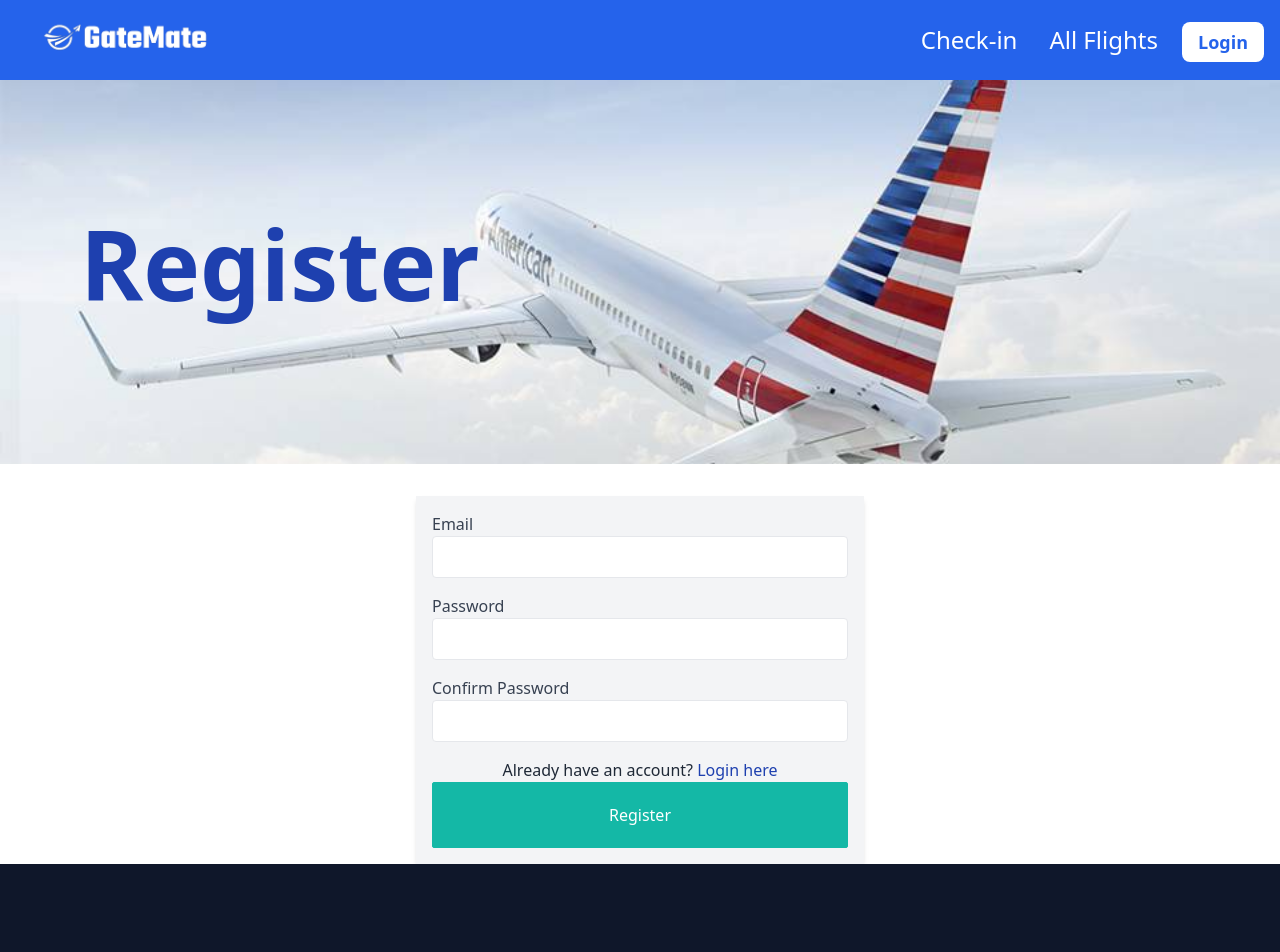
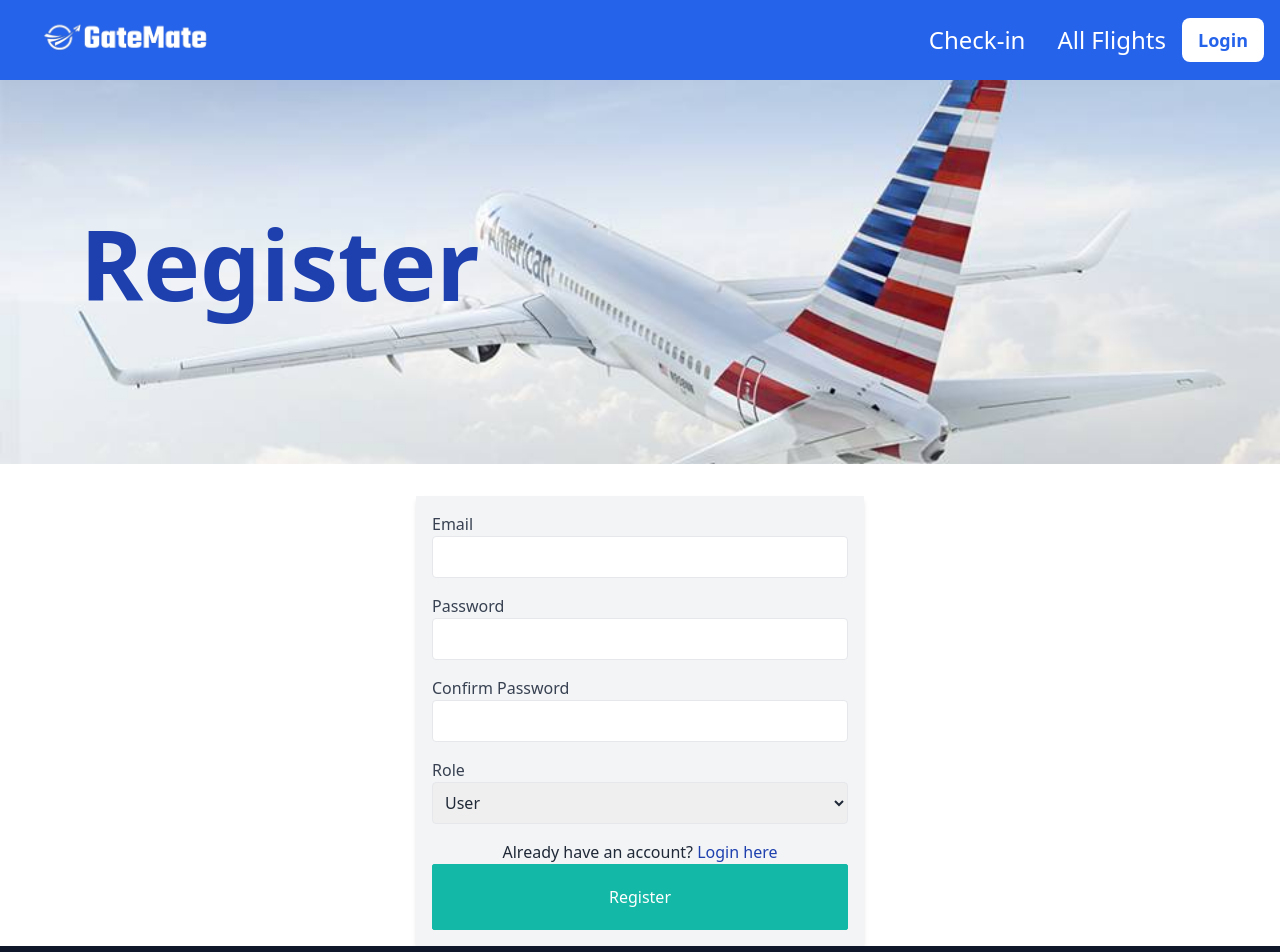
Before and after one commit to GateMate-TQS/web-ui, a React (Vite) app in the folder frontend/: page /register in a window 1280 px wide. Shown: the top 952 px of the page. Built offline with nearby package versions, Linux system fonts and the light colour scheme.

Commit message:
SCRUM-28 user authentication done

```diff
--- a/frontend/package.json
+++ b/frontend/package.json
@@ -12,11 +12,12 @@
   },
   "dependencies": {
     "daisyui": "^4.0.1",
+    "js-cookie": "^3.0.5",
     "leaflet-rotatedmarker": "^0.2.0",
     "react": "^18.2.0",
     "react-dom": "^18.2.0",
     "react-leaflet": "^4.2.1",
-    "react-router-dom": "^6.18.0"
+    "react-router-dom": "^6.23.1"
   },
   "devDependencies": {
     "@types/react": "^18.2.15",
--- a/frontend/src/components/Navbar.jsx
+++ b/frontend/src/components/Navbar.jsx
@@ -1,34 +1,23 @@
-import React, { useState } from "react";
+import React, { useState, useEffect } from "react";
 import { Link } from "react-router-dom";
 import logo from "../assets/logo.png";
 import user from "../assets/user.png";
+import Cookies from "js-cookie";
 
 function Navbar() {
   const [dropdownVisible, setDropdownVisible] = useState(false);
+  const [loggedIn, setLoggedIn] = useState(false);
+
+  useEffect(() => {
     const token = localStorage.getItem("token");
+    setLoggedIn(!!token); // Set loggedIn state based on the presence of token
+  }, []);
 
-  const handleLogout = async (token) => {
-    try {
-      const response = await fetch("http://localhost:8080/api/user/logout", {
-        method: "DELETE",
-        headers: {
-          "Content-Type": "application/json",
-        },
-        body: JSON.stringify({
-          token: token,
-        }),
-      });
-
-      if (response.status === 200) {
+  const handleLogout = async () => {
+    console.log("Logging out");
     localStorage.removeItem("token");
-        window.location.href = "/";
-      } else if (response.status === 204) {
-        localStorage.removeItem("token");
-        window.location.href = "/";
-      }
-    } catch (error) {
-      console.error("Erro:", error);
-    }
+    Cookies.remove("token");
+    setLoggedIn(false); // Update loggedIn state after logout
   };
 
   const toggleDropdown = () => {
@@ -50,18 +39,13 @@
           <div className="px-4 text-2xl">
             <Link to="/allflights">All Flights</Link>
           </div>
+          {loggedIn && (
             <div className="ml-2 text-2xl relative">
-            {token && (
-              <>
               <button
                 onClick={toggleDropdown}
                 className="text-blue-600 py-2 rounded-lg font-bold text-lg hover:text-white hover:bg-blue-600 transition duration-300 ease-in-out"
               >
-                  <img
-                    src={user}
-                    alt="User"
-                    className="w-10 h-10 rounded-full"
-                  />
+                <img src={user} alt="User" className="w-10 h-10 rounded-full" />
               </button>
               {dropdownVisible && (
                 <div className="absolute top-full right-0 mt-2 bg-white border border-gray-300 rounded-lg shadow-md z-50">
@@ -72,7 +56,7 @@
                   </Link>
                   <button
                     onClick={() => {
-                        handleLogout(token);
+                      handleLogout();
                     }}
                     className="block px-4 py-2 text-red-500 hover:bg-gray-200 w-full text-left transition duration-300 ease-in-out"
                   >
@@ -80,9 +64,9 @@
                   </button>
                 </div>
               )}
-              </>
+            </div>
           )}
-            {!token && (
+          {!loggedIn && (
             <Link
               to="/login"
               className="bg-white text-blue-600 px-4 py-2 rounded-lg font-bold text-lg hover:text-white hover:bg-blue-600 transition duration-300 ease-in-out"
@@ -93,7 +77,6 @@
         </div>
       </div>
     </div>
-    </div>
   );
 }
 
--- a/frontend/src/pages/Login.jsx
+++ b/frontend/src/pages/Login.jsx
@@ -3,6 +3,7 @@
 import Navbar from "../components/Navbar";
 import Footer from "../components/Footer";
 import image1 from "../assets/login/1.jpeg";
+import Cookies from "js-cookie";
 
 function Login() {
   if (localStorage.getItem("token")) {
@@ -31,30 +32,34 @@
     setInvalidToken(null);
 
     try {
-      const response = await fetch("http://localhost:8080/api/user/login", {
+      const response = await fetch("http://localhost:8085/api/v1/auth/login", {
         method: "POST",
         headers: {
           "Content-Type": "application/json",
         },
         body: JSON.stringify({
-          email: formData.email,
+          login: formData.email,
           password: formData.password,
         }),
       });
 
-      const responseContent = await response.text();
+      const responseContent = await response.json();
       if (response.status === 200) {
-        localStorage.setItem("token", responseContent);
+        // Save token in cookies and localStorage
+        console.log(responseContent.accessToken);
+        Cookies.set("token", responseContent.accessToken);
+        localStorage.setItem("token", responseContent.accessToken);
+        setLoginError(null);
         window.location.href = "/";
-        setLoginError(null);
       } else if (response.status === 401) {
         console.error(responseContent);
         setLoginError(responseContent);
       }
     } catch (error) {
-      console.error("Erro:", error);
+      console.error("Error:", error);
     }
   };
+
   return (
     <div className="flex flex-col min-h-screen">
       <div>
--- a/frontend/src/pages/Register.jsx
+++ b/frontend/src/pages/Register.jsx
@@ -15,6 +15,7 @@
     email: "",
     password: "",
     confirmPassword: "",
+    role: "USER", // Default role is USER
   });
 
   const handleChange = (e) => {
@@ -24,23 +25,27 @@
   const handleSubmit = async (e) => {
     e.preventDefault();
 
+    if (formData.password !== formData.confirmPassword) {
+      setRegisterError("Passwords do not match.");
+      return;
+    }
+
     try {
-      const response = await fetch("http://localhost:8080/api/user/register", {
+      const response = await fetch("http://localhost:8085/api/v1/auth/signup", {
         method: "POST",
         headers: {
           "Content-Type": "application/json",
         },
         body: JSON.stringify({
-          email: formData.email,
+          login: formData.email,
           password: formData.password,
-          confirmPassword: formData.confirmPassword,
+          role: formData.role,
         }),
       });
 
       const responseContent = await response.text();
-      if (response.status === 200) {
-        localStorage.setItem("token", responseContent);
-        window.location.href = "/";
+      if (response.status === 201) {
+        window.location.href = "/login";
         setRegisterError(null);
       } else if (response.status === 400) {
         console.error(responseContent);
@@ -50,9 +55,10 @@
         setRegisterError(responseContent);
       }
     } catch (error) {
-      console.error("Erro:", error);
+      console.error("Error:", error);
     }
   };
+
   return (
     <div className="flex flex-col min-h-screen">
       <div>
@@ -61,7 +67,11 @@
 
       <div className="flex-1">
         <div className="relative">
-          <img className="w-full h-96 object-cover" src={image1} />
+          <img
+            className="w-full h-96 object-cover"
+            src={image1}
+            alt="Register background"
+          />
           <div className="absolute inset-y-0 left-20 flex flex-col items-start justify-center">
             <div className="text-blue-800 text-8xl font-bold mb-4">
               Register
@@ -122,6 +132,21 @@
               required
             />
           </div>
+          <div className="mb-4">
+            <label htmlFor="role" className="block text-gray-700">
+              Role
+            </label>
+            <select
+              id="role"
+              name="role"
+              value={formData.role}
+              onChange={handleChange}
+              className="w-full p-2 border rounded"
+            >
+              <option value="USER">User</option>
+              <option value="ADMIN">Admin</option>
+            </select>
+          </div>
           <div className="text-center">
             <span>
               Already have an account?{" "}
@@ -133,7 +158,7 @@
           <div className="w-full bg-teal-500 rounded-sm border border-teal-500 justify-start items-start inline-flex">
             <button
               type="submit"
-              className=" px-10 py-5  text-center text-white text-base font-normal w-full"
+              className="px-10 py-5 text-center text-white text-base font-normal w-full"
             >
               Register
             </button>
```
Also changed, not shown: 1 other file (tests, documents, lock files or other folders). Lines whose indentation alone changed are shown as unchanged.
